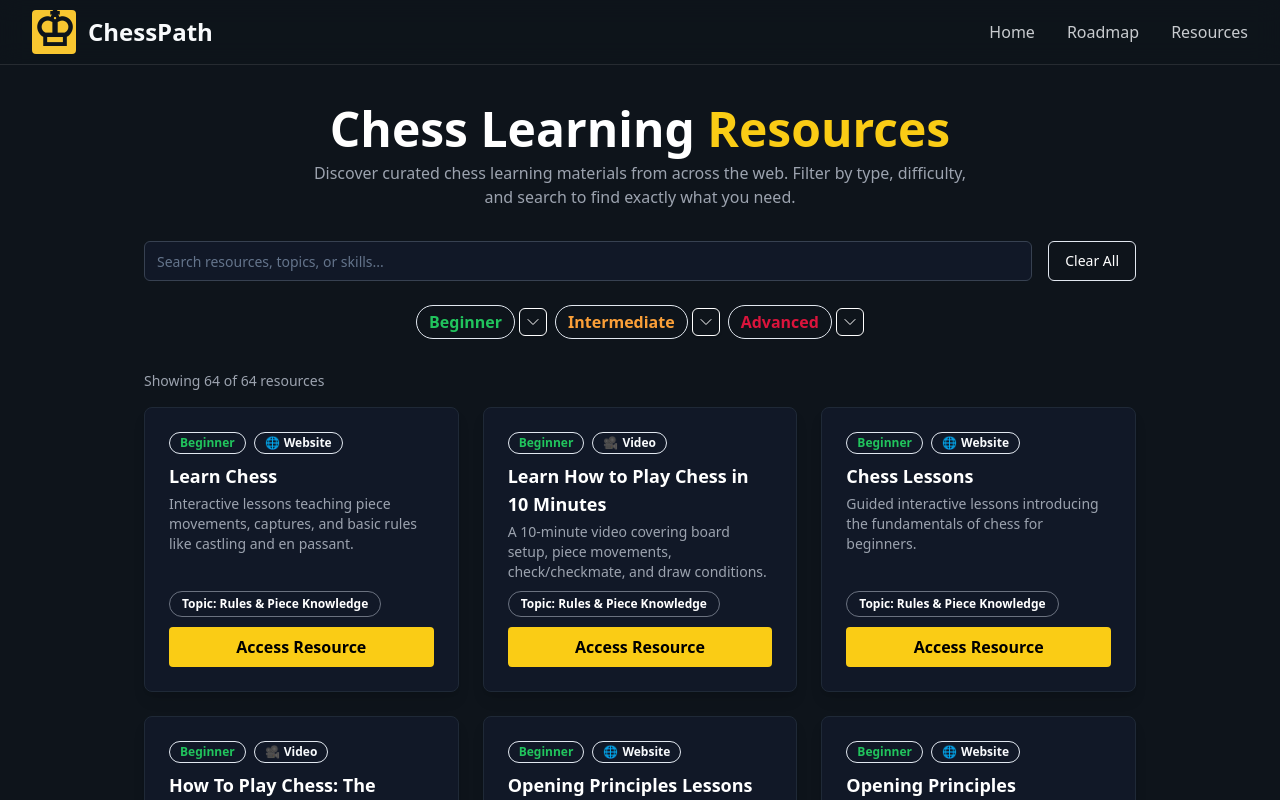
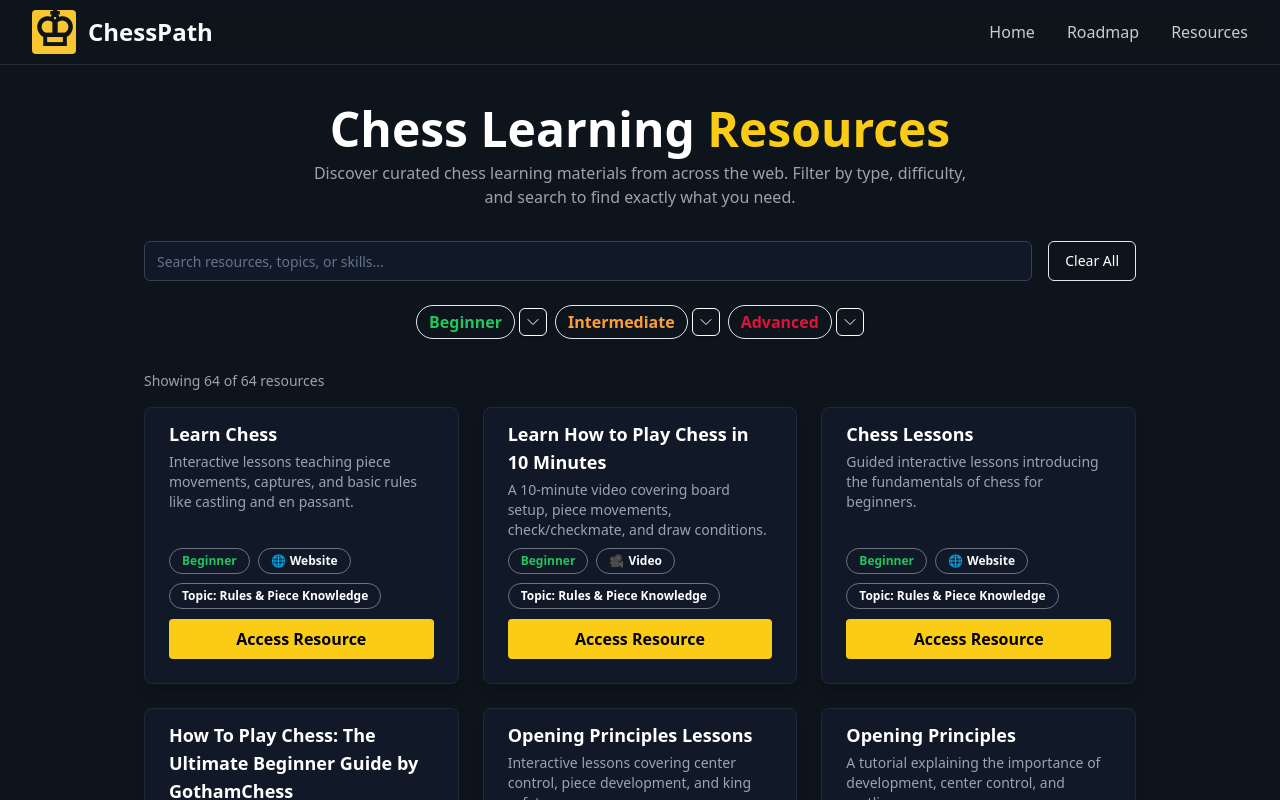
Before and after one commit to zeeshankhan-05/ChessPath, a React (Vite) app: page /resources in a window 1280 px wide. Shown: the top 800 px of the page. Built offline with nearby package versions, Linux system fonts and the light colour scheme.

Commit message:
Refactor SkillLevelCard component to allow flexible resource type and difficulty strings. Update Resources page layout and styling for improved presentation of resource details.

```diff
--- a/src/components/SkillLevelCard.tsx
+++ b/src/components/SkillLevelCard.tsx
@@ -2,7 +2,6 @@ import { useState } from "react";
 import { Card } from "@/components/ui/card";
 import { Badge } from "@/components/ui/badge";
 import { Button } from "@/components/ui/button";
-import { Link } from "react-router-dom";
 import {
   ChevronDown,
   ChevronUp,
@@ -16,8 +15,8 @@ interface Resource {
   title: string;
   description: string;
   url: string;
-  type: "video" | "website";
-  difficulty: "beginner" | "intermediate" | "advanced";
+  type: string; // allow any string, matches data
+  difficulty: string; // allow any string, matches data
 }
 
 interface Topic {
--- a/src/pages/Resources.tsx
+++ b/src/pages/Resources.tsx
@@ -243,17 +243,9 @@ const Resources = () => {
             return (
               <Card
                 key={res.url + i}
-                className="bg-gray-900 border-gray-800 shadow-lg flex flex-col h-full p-6"
+                className="bg-gray-900 border-gray-800 shadow-lg flex flex-col h-full pt-3 pb-6 px-6 animate-slide-up"
+                style={{ animationDelay: `${i * 0.005}s` }}
               >
-                <div className="flex items-center gap-2 mb-2">
-                  <Badge variant="outline" className={`capitalize ${color}`}>
-                    {res.skillLevel}
-                  </Badge>
-                  <Badge variant="outline" className="flex items-center gap-1">
-                    {typeIcons[res.type] || null}
-                    {res.type.charAt(0).toUpperCase() + res.type.slice(1)}
-                  </Badge>
-                </div>
                 {/* Resource Title - remove source prefix */}
                 <div className="font-semibold text-base md:text-lg mb-1 text-white">
                   {res.title
@@ -266,6 +258,21 @@ const Resources = () => {
                 </div>
                 <div className="text-gray-400 text-sm mb-2 flex-1">
                   {res.description}
+                </div>
+                <div className="flex items-center gap-2 mb-2">
+                  <Badge
+                    variant="outline"
+                    className={`capitalize border border-gray-500 rounded-full px-3 py-1 text-xs ${color}`}
+                  >
+                    {res.skillLevel}
+                  </Badge>
+                  <Badge
+                    variant="outline"
+                    className="flex items-center gap-1 border border-gray-500 rounded-full px-3 py-1 text-xs"
+                  >
+                    {typeIcons[res.type] || null}
+                    {res.type.charAt(0).toUpperCase() + res.type.slice(1)}
+                  </Badge>
                 </div>
                 {/* Topic indicator styled as a badge */}
                 <div className="mb-2.5">
```
